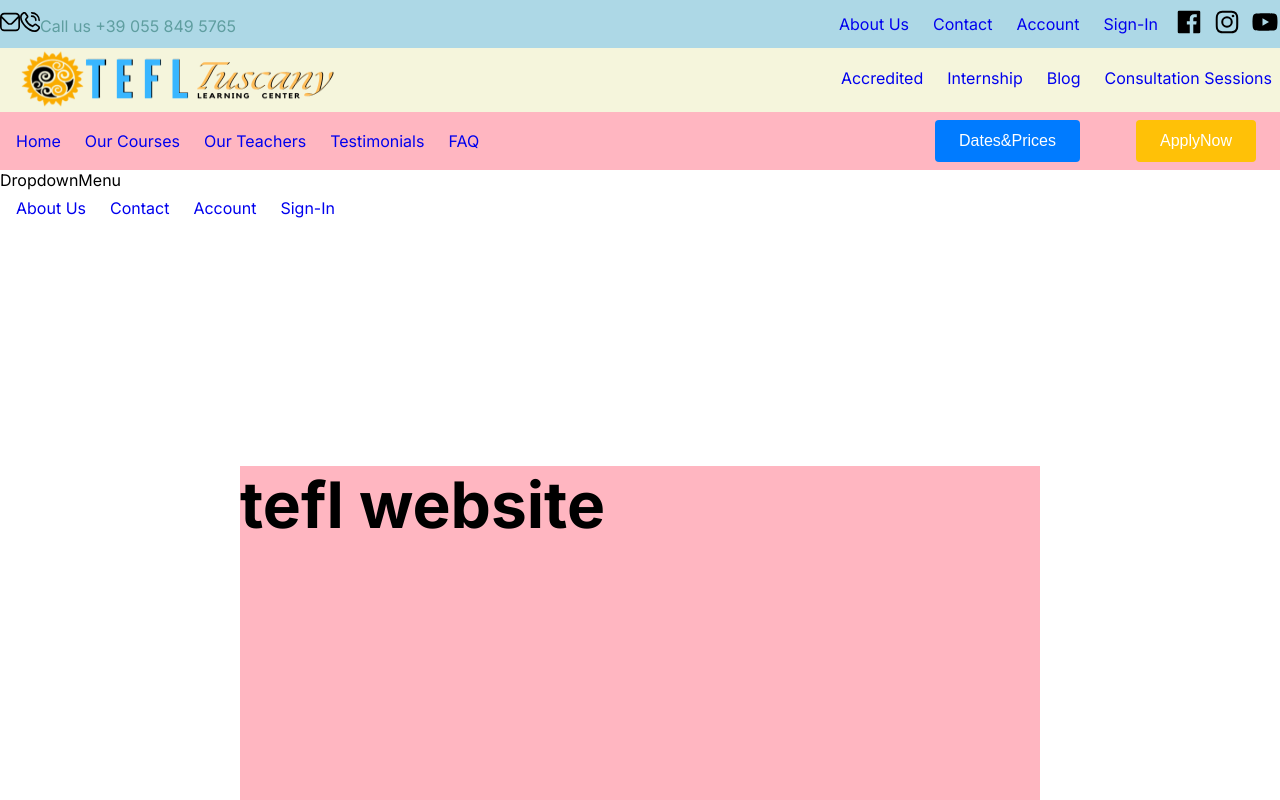
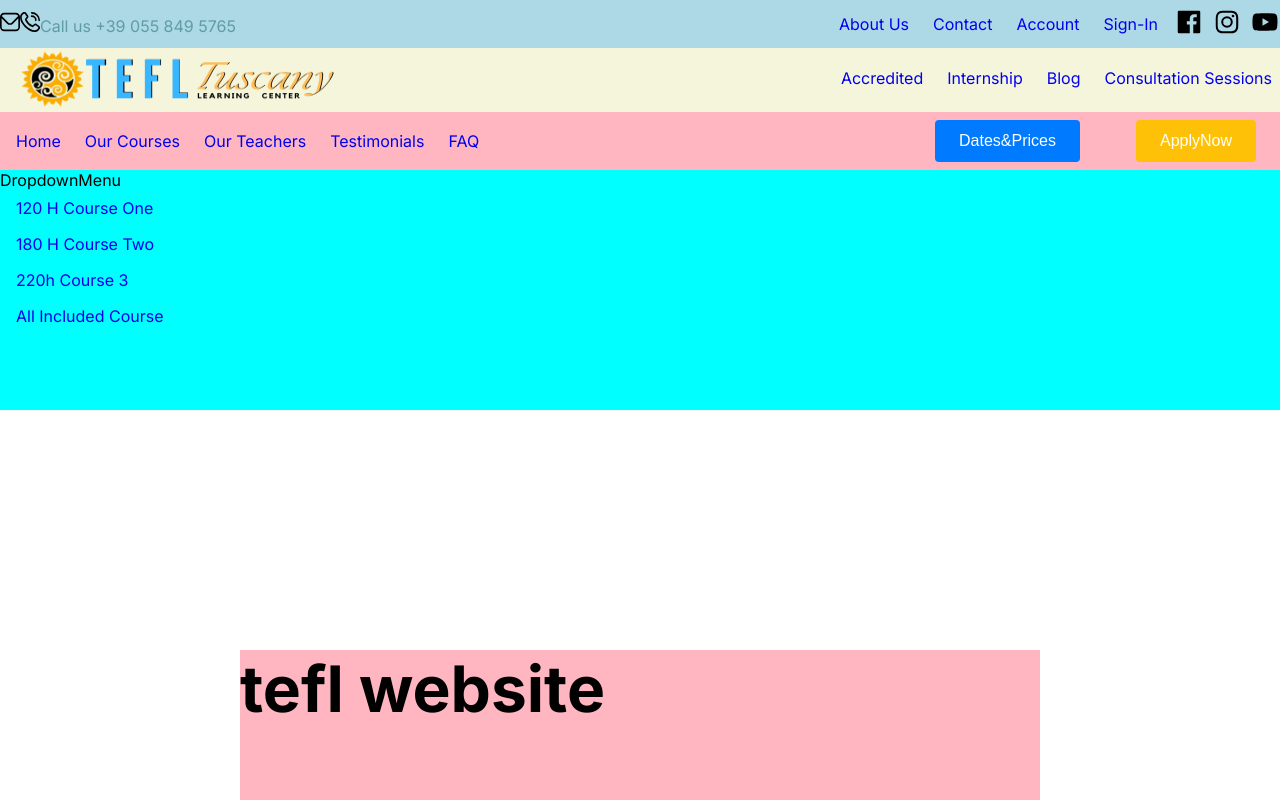
Before and after one commit to MassimilianoMarcello/tefl_school, a Next.js app: page / in a window 1280 px wide. Shown: the top 800 px of the page. Built offline with nearby package versions, Linux system fonts and the light colour scheme.

Commit message:
dropdownmenustarted

```diff
--- a/components/NavBar/DropdownMenu.tsx
+++ b/components/NavBar/DropdownMenu.tsx
@@ -6,26 +6,25 @@ const DropdownMenu = () => {
   return (
     <div className={s.dropdownContainer}>DropdownMenu
      <div className={s.flexContainer}>
-        <ul className={s.flexContainer}>
+        <ul className={s.flexContainerRow}>
             <li className={s.navItem}>
-              <Link href={"/about_us"} className={s.linkTag}>
-             about us
+              <Link href={"/courseone"} className={s.linkTag}>
+           120 h course one
               </Link>
             </li>
             <li className={s.navItem}>
-              <Link href={"/contact"} className={s.linkTag}>
-                {" "}
-         contact
+              <Link href={"/course2"} className={s.linkTag}>
+              180 h course two
               </Link>
             </li>
             <li className={s.navItem}>
-              <Link href={"/account"} className={s.linkTag}>
-              account
+              <Link href={"/course3"} className={s.linkTag}>
+          220h course 3
               </Link>
             </li>
             <li className={s.navItem}>
-              <Link href={"/sign_in"} className={s.linkTag}>
-              sign-in
+              <Link href={"/course4"} className={s.linkTag}>
+            all included course
               </Link>
             </li>
 
--- a/components/NavBar/navbar.module.scss
+++ b/components/NavBar/navbar.module.scss
@@ -264,5 +264,11 @@ margin: .45rem 2rem;
 
 
 .dropdownContainer{
-
+  // @include respond-to(sm, max) {
+  // display: none;
+  // }
+  height: 15rem;
+  width: auto;
+  // margin-right: 40rem;
+  background-color: aqua;
 }
```
